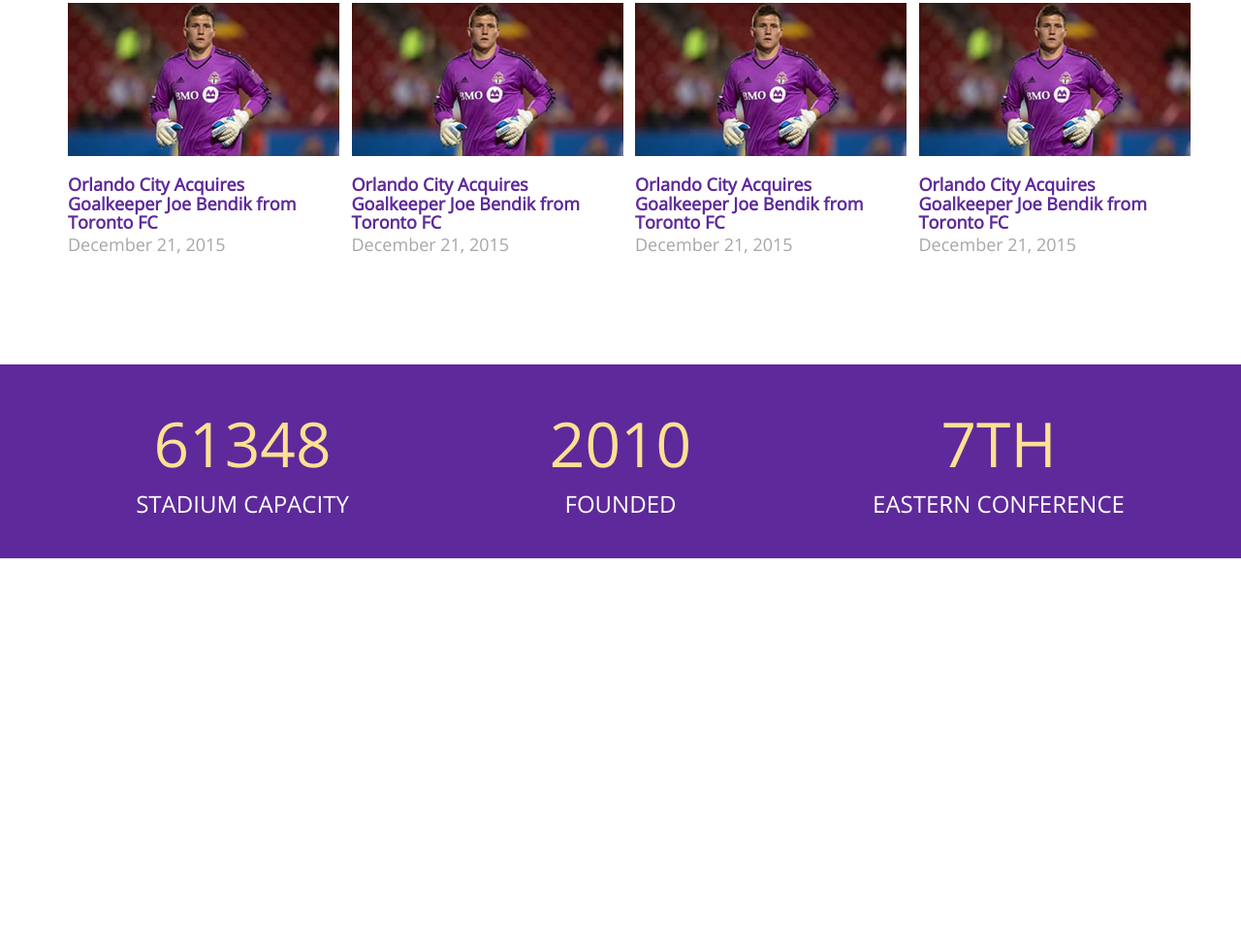
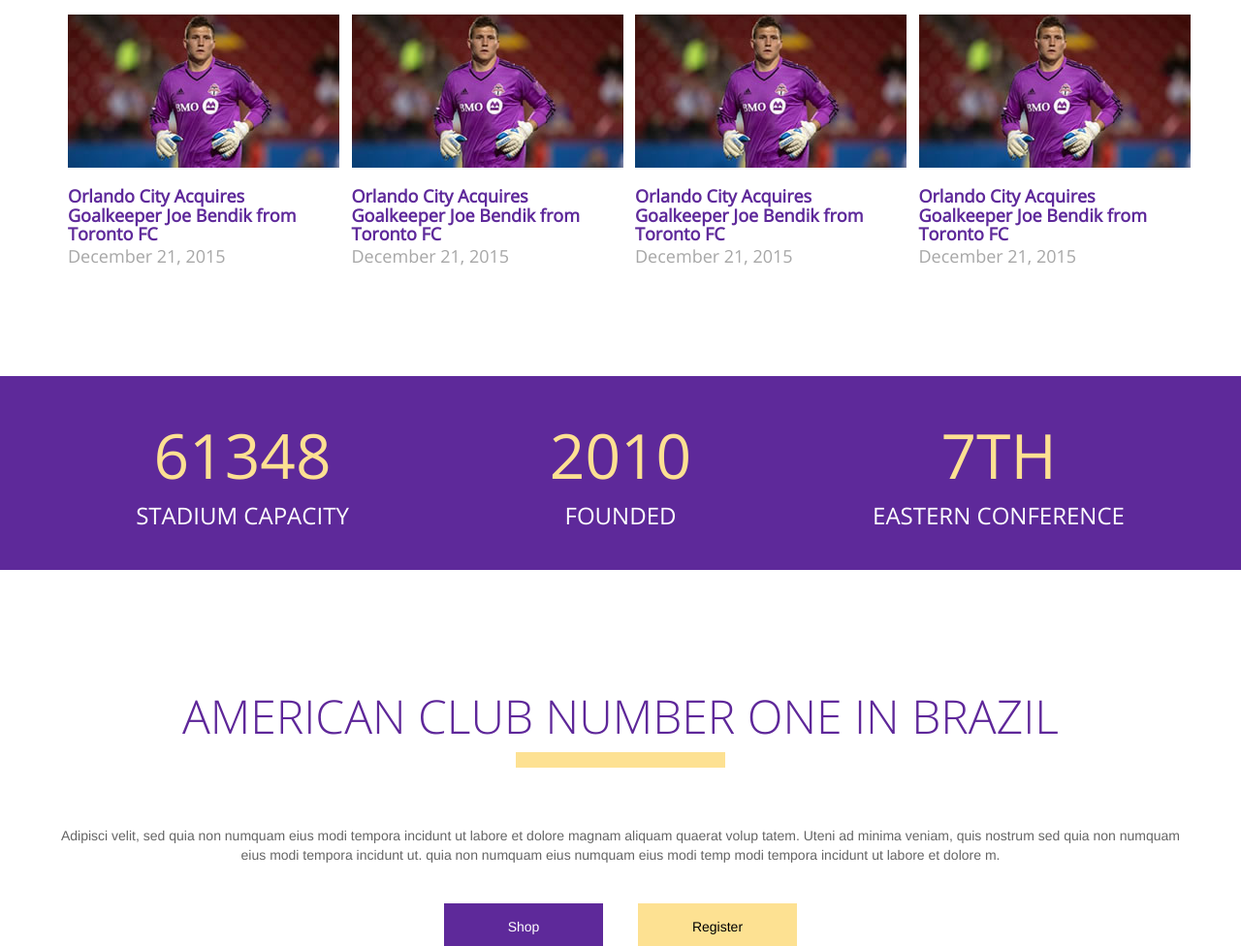
Before and after one commit to milkfrog/Project1_HTML5_CSS3_JS_Bootstrap, a plain HTML site: page index.html in a window 1280 px wide. Shown: the part 892-1868 px from the top of the page at 97% size. Before the commit the page ends 1468 px from the top, so only its background shows below. Drawn offline with Linux system fonts and the light colour scheme.

Commit message:
adding call to action on bottom of the website

```diff
--- a/css/orlando.css
+++ b/css/orlando.css
@@ -193,7 +193,7 @@ header #logotipo {
 	text-align: center;
 }
 #news hr {
-	border: #FDE192 solid 2px;
+	border: #FDE192 solid 8px;
 	width: 200px;
 	margin: 0 auto;
 }
@@ -231,3 +231,44 @@ header #logotipo {
 	font-size: 24px;
 	display: block;
 }
+#call-to-action {
+	text-align: center;
+	margin-top: 105px;
+}
+#call-to-action h2 {
+	color: #5E2799;
+	font-family: 'OpenSans-Light';
+	font-size: 48px;
+	text-transform: uppercase;
+	text-align: center;
+}
+#call-to-action hr {
+	border: #FDE192 solid 8px;
+	width: 200px;
+	margin: 0 auto;
+}
+#call-to-action p {
+	margin-top: 60px;
+	margin-bottom: 40px;
+	color: #656565;
+}
+#call-to-action .btn {
+	min-width: 164px;
+	height: 44px;
+	line-height: 34px;
+	border-radius: 0;
+}
+#call-to-action .btn-roxo {
+	color: #FFFFFF;
+	background-color: #5E299A;
+	border-color: #5E299A;
+}
+#call-to-action .btn-amarelo {
+	color: #000000;
+	background-color: #FDE192;
+	border-color: #FDE192;
+}
+#call-to-action .row-max-400 {
+	margin: 0 auto;
+	max-width: 400px;
+}
--- a/index.html
+++ b/index.html
@@ -133,6 +133,33 @@
 				</div>
 			</div>
 
+			<div id="call-to-action">
+
+				<div class="container">
+					<div class="row">
+						<h2>American club number one in Brazil</h2>
+						<hr>
+					</div>
+
+					<div class="row">
+						<p>Adipisci velit, sed quia non numquam eius modi tempora incidunt ut labore et dolore
+							magnam aliquam quaerat volup tatem. Uteni ad minima veniam, quis nostrum sed quia non
+							numquam eius modi tempora incidunt ut. quia non numquam eius numquam eius modi temp
+							modi tempora incidunt ut labore et dolore m.</p>
+
+					</div>
+
+					<div class="row row-max-400">
+						<div class="col-xs-6">
+							<a href="#" class="btn btn-roxo">Shop</a>
+						</div>
+						<div class="col-xs-6">
+							<a href="#" class="btn btn-amarelo">Register</a>
+						</div>
+					</div>
+				</div>
+			</div>
+
 		</section>
 
 		<script src="lib/jquery/jquery.min.js"></script>
```
